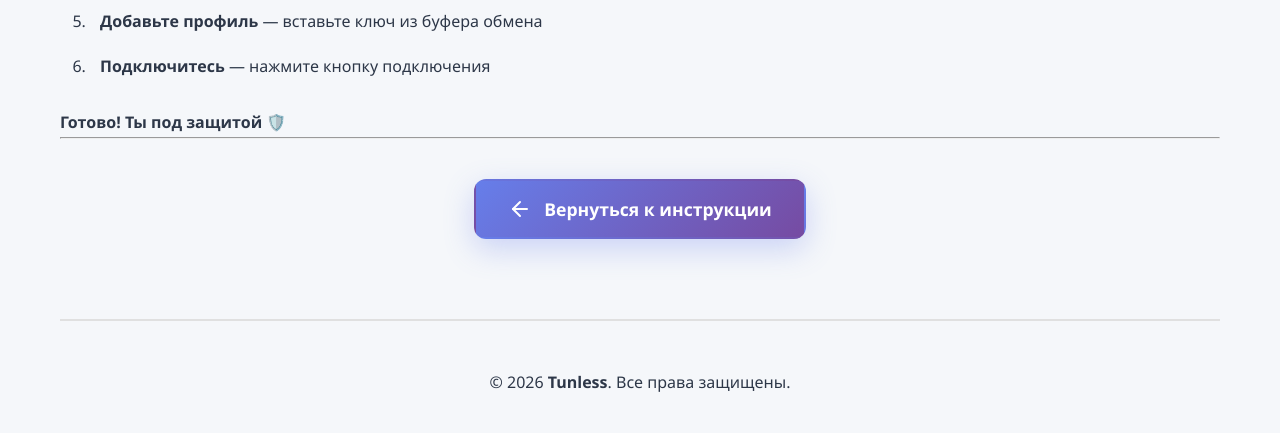
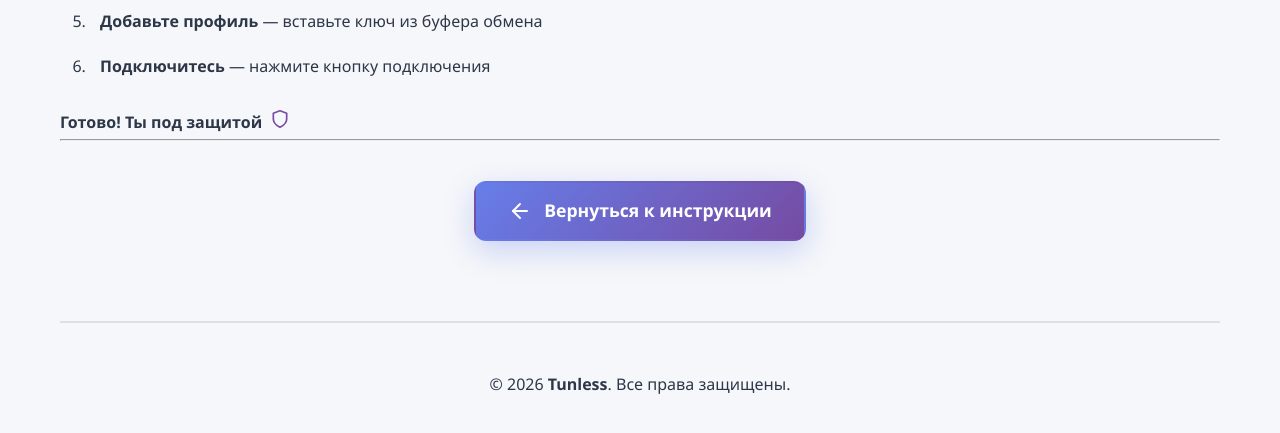
Before and after one commit to Michael-K-cloud/Tunless_Modern, a Jekyll site: the page built from karing.md, in a window 1280 px wide and 1400 px high, scrolled down 728 px. Shown: the part 935-1368 px from the top of the window. Built offline with Jekyll 4.4.1, drawn with Linux system fonts in a browser that asks for light colours; part of the change alters nothing that is shown.

Commit message:
Update karing.md

```diff
--- a/karing.md
+++ b/karing.md
@@ -73,7 +73,7 @@ body.dark-mode .image-card {
 }
 
 body.dark-mode .step-section h3 svg {
-  stroke: #a5b4fc;
+  stroke: #ffffff;
 }
 
 .warning-box {
@@ -196,7 +196,28 @@ body.dark-mode .telegram-link:hover {
 }
 
 body.dark-mode .content h3 svg {
-  stroke: #a5b4fc;
+  stroke: #ffffff;
+}
+
+/* SVG-иконка щита в тексте */
+.shield-icon {
+  display: inline-block;
+  vertical-align: middle;
+  margin-left: 4px;
+}
+
+.shield-icon svg {
+  width: 20px;
+  height: 20px;
+  stroke: var(--primary-dark);
+  fill: none;
+  stroke-width: 2;
+  stroke-linecap: round;
+  stroke-linejoin: round;
+}
+
+body.dark-mode .shield-icon svg {
+  stroke: #ffffff;
 }
 
 @media (max-width: 768px) {
@@ -285,7 +306,7 @@ body.dark-mode .content h3 svg {
 5. **Добавьте профиль** — вставьте ключ из буфера обмена
 6. **Подключитесь** — нажмите кнопку подключения
 
-**Готово! Ты под защитой 🛡️**
+<strong>Готово! Ты под защитой <span class="shield-icon"><svg viewBox="0 0 24 24"><path d="M12 22s8-4 8-10V5l-8-3-8 3v7c0 6 8 10 8 10z"></path></svg></span></strong>
 
 ---
 
```
